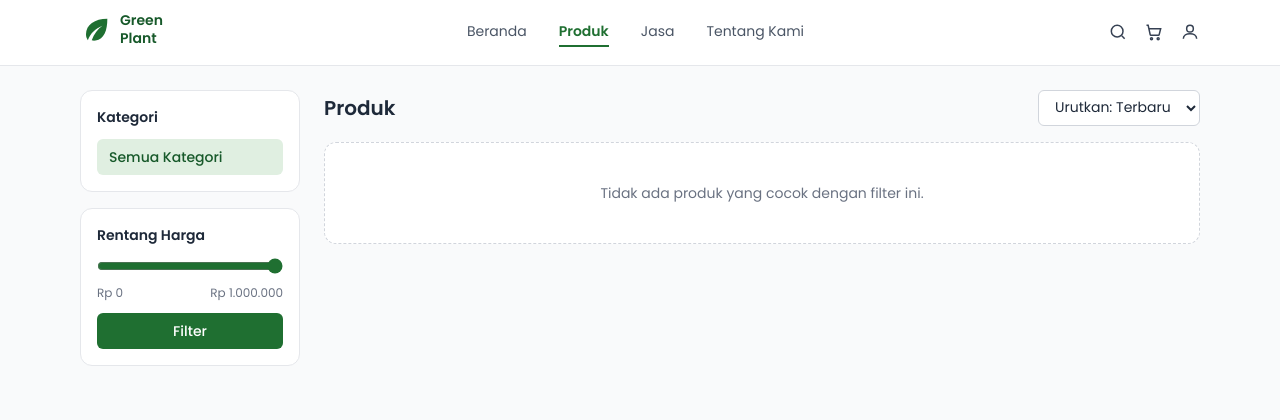
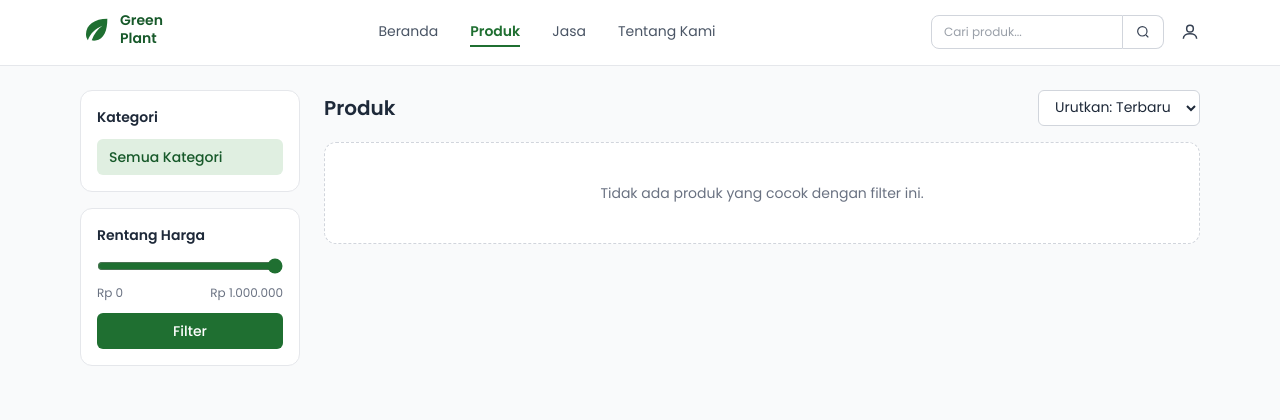
Before and after one commit to Lukasindra/green-plant, a Laravel app: page /produk in a window 1280 px wide. Shown: the top 420 px of the page. Run offline with Laravel 12, Linux system fonts and the light colour scheme; data that the repository does not hold is empty; style sheets or scripts are compiled from the project's sources.

Commit message:
memperbaiki verifikasi nmr hp dan fitur pencarian

```diff
--- a/app/Http/Controllers/ProdukController.php
+++ b/app/Http/Controllers/ProdukController.php
@@ -1,5 +1,4 @@
 <?php
-
 namespace App\Http\Controllers;
 
 use App\Models\Kategori;
@@ -10,35 +9,47 @@ class ProdukController extends Controller
 {
     public function index(Request $request)
     {
-        // Semua input dari URL divalidasi dulu
         $data = $request->validate([
             'kategori' => ['nullable', 'integer'],
             'maks'     => ['nullable', 'integer', 'min:0', 'max:100000000'],
             'urut'     => ['nullable', 'in:terbaru,termurah,termahal'],
+            'cari'     => ['nullable', 'string', 'max:100'],
         ]);
 
         $kategoriAktif = $data['kategori'] ?? null;
-        $maks          = $data['maks'] ?? 1000000;
-        $urut          = $data['urut'] ?? 'terbaru';
+        $maks = $data['maks'] ?? 1000000;
+        $urut = $data['urut'] ?? 'terbaru';
+        $cari = trim($data['cari'] ?? '');
 
-        $query = Produk::with('kategori')->where('harga', '<=', $maks);
+        $query = Produk::with('kategori')
+            ->where('harga', '<=', $maks);
 
+        // Pencarian berdasarkan nama produk
+        if ($cari !== '') {
+            $query->where('nama', 'ILIKE', "%{$cari}%");
+        }
+
+        // Filter kategori
         if ($kategoriAktif) {
             $query->where('kategori_id', $kategoriAktif);
         }
 
+        // Pengurutan
         match ($urut) {
             'termurah' => $query->orderBy('harga'),
             'termahal' => $query->orderByDesc('harga'),
-            default    => $query->orderByDesc('id'),   // tabel produk tidak punya tanggal, jadi "terbaru" = id terbesar
+            default => $query->orderByDesc('id'),
         };
 
         return view('produk.index', [
-            'produk'        => $query->paginate(12)->withQueryString(),
-            'kategori'      => Kategori::where('tipe', 'produk')->orderBy('nama')->get(),
+            'produk' => $query->paginate(12)->withQueryString(),
+            'kategori' => Kategori::where('tipe', 'produk')
+                ->orderBy('nama')
+                ->get(),
             'kategoriAktif' => $kategoriAktif,
-            'maks'          => $maks,
-            'urut'          => $urut,
+            'maks' => $maks,
+            'urut' => $urut,
+            'cari' => $cari,
         ]);
     }
 }
--- a/resources/views/layouts/app.blade.php
+++ b/resources/views/layouts/app.blade.php
@@ -34,16 +34,27 @@
             </nav>
 
             <div class="flex items-center gap-4 text-gray-700">
-                <a href="#" aria-label="Cari" class="hover:text-brand-700">
-                    <svg class="h-5 w-5" fill="none" stroke="currentColor" stroke-width="1.8" viewBox="0 0 24 24"><circle cx="11" cy="11" r="7"/><path d="m20 20-3.5-3.5"/></svg>
-                </a>
-                <a href="{{ route('keranjang.index') }}" aria-label="Keranjang" class="relative hover:text-brand-700">
-                    <svg class="h-5 w-5" fill="none" stroke="currentColor" stroke-width="1.8" viewBox="0 0 24 24"><path d="M3 4h2l2.4 11.2a1 1 0 0 0 1 .8h8.8a1 1 0 0 0 1-.8L20 8H6"/><circle cx="9" cy="20" r="1.2"/><circle cx="17" cy="20" r="1.2"/></svg>
-                    @if ($jumlahKeranjang > 0)
-                        <span class="absolute -right-2 -top-2 flex h-4 min-w-4 items-center justify-center rounded-full bg-brand-700 px-1 text-[10px] font-semibold text-white">{{ $jumlahKeranjang }}</span>
-                    @endif
-                </a>
+             <form action="{{ route('produk.index') }}" method="GET" class="flex items-center">
+    <input
+        type="search"
+        name="cari"
+        value="{{ request('cari') }}"
+        placeholder="Cari produk..."
+        aria-label="Cari produk"
+        class="w-36 rounded-l-lg border border-gray-300 px-3 py-2 text-xs outline-none focus:border-brand-700 sm:w-48"
+    >
 
+    <button
+        type="submit"
+        aria-label="Cari"
+        class="rounded-r-lg border border-l-0 border-gray-300 bg-white px-3 py-2 text-gray-700 hover:bg-brand-50 hover:text-brand-700"
+    >
+        <svg class="h-4 w-4" fill="none" stroke="currentColor" stroke-width="1.8" viewBox="0 0 24 24">
+            <circle cx="11" cy="11" r="7"/>
+            <path d="m20 20-3.5-3.5"/>
+        </svg>
+    </button>
+</form>
                 @auth
                     <div class="flex items-center gap-3 text-sm">
                         @if (auth()->user()->isCustomer())
```
Also changed, not shown: resources/views/auth/register.blade.php (+21 -7 lines).
